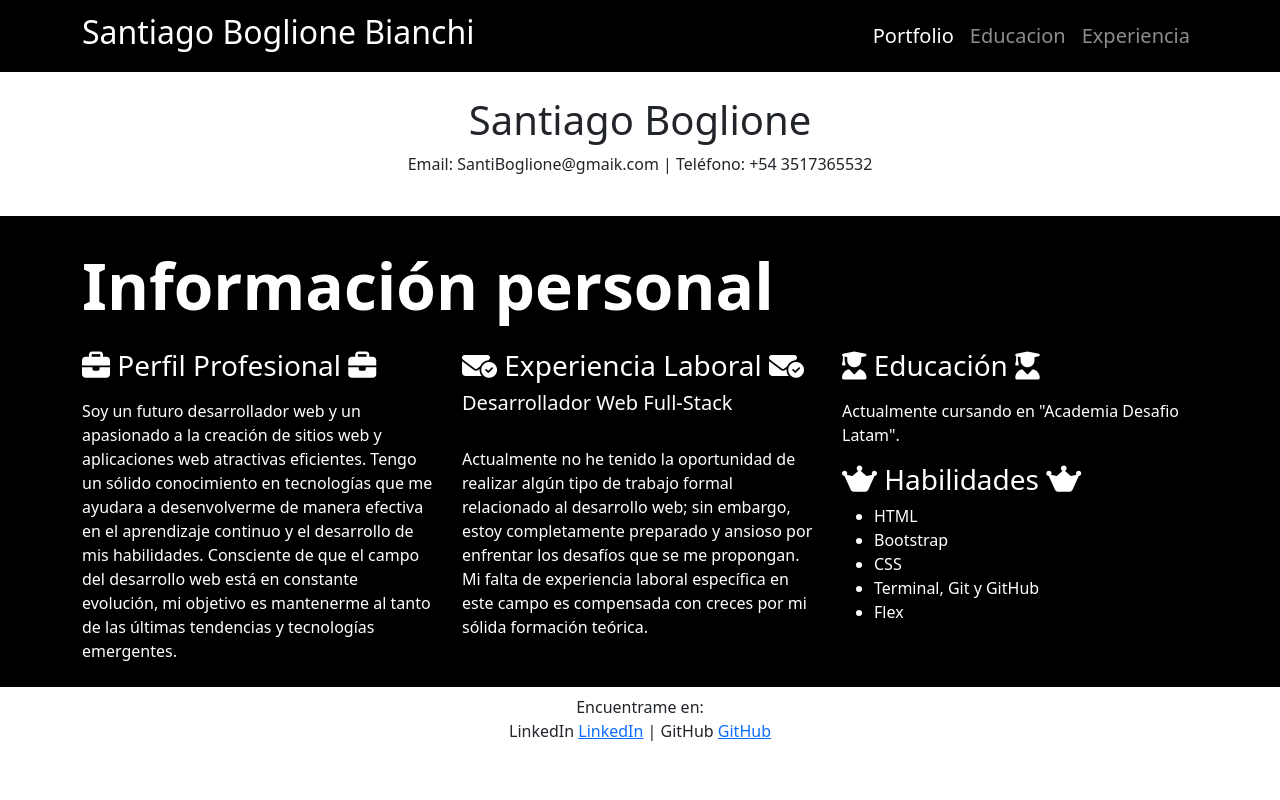
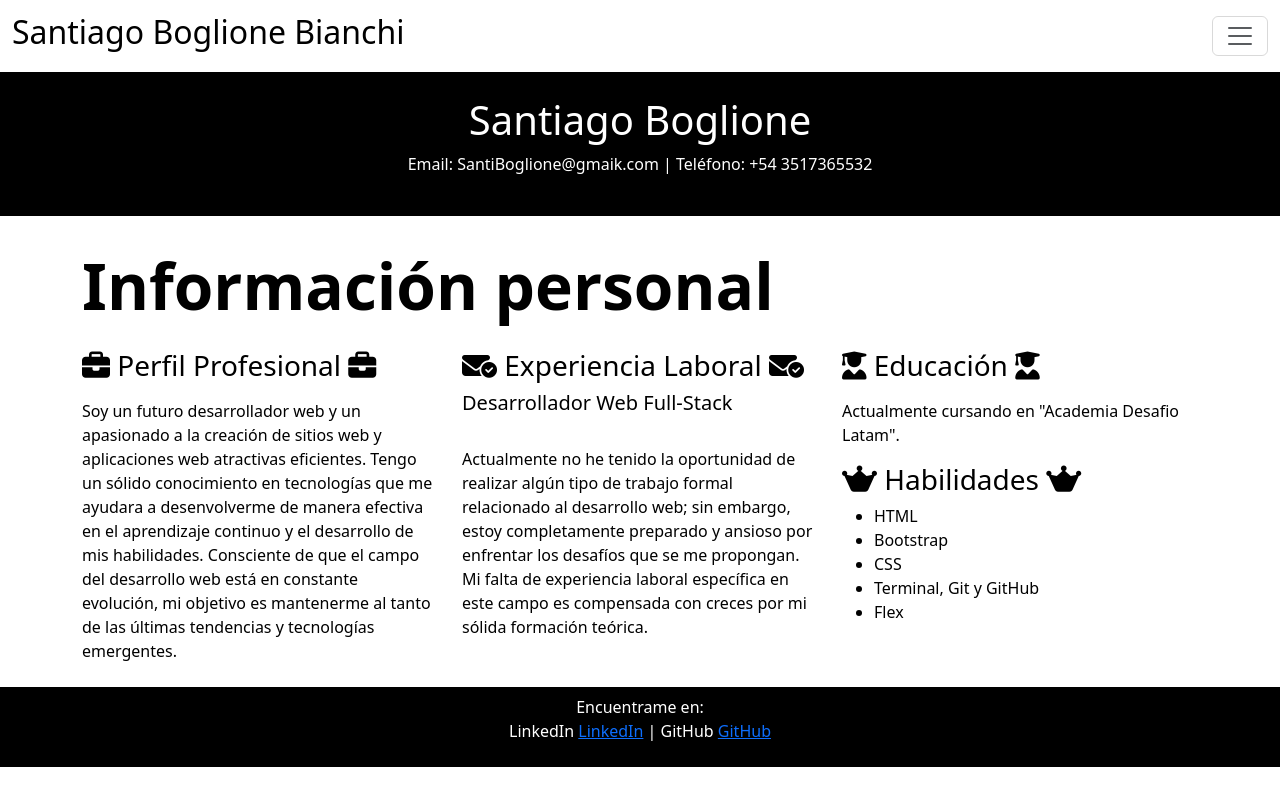
Before and after one commit to SantiBoglione/SantiBoglione.github.io, a plain HTML site: page index.html in a window 1280 px wide. Drawn offline with nearby package versions, Linux system fonts and the light colour scheme.

Commit message:
cv y portafolio final

```diff
--- a/index.html
+++ b/index.html
@@ -13,32 +13,31 @@
 
 <body>
 
-    <nav class="navbar navbar-expand-lg navbar-dark bg-black">
-        <div class="container">
+    <nav class="navbar">
+        <div class="container-fluid">
             <a class="navbar-brand">
                 <h2>Santiago Boglione Bianchi </h2>
             </a>
-            <button class="navbar-toggler" type="button" data-bs-toggle="collapse"
-                aria-controls="navbarSupportedContent" aria-expanded="false" aria-label="Toggle navigation">
+          <button class="navbar-toggler" type="button" data-bs-toggle="offcanvas" data-bs-target="#offcanvasNavbar" aria-controls="offcanvasNavbar" aria-label="Toggle navigation">
             <span class="navbar-toggler-icon"></span>
           </button>
-            <div class="collapse navbar-collapse" id="navbarSupportedContent">
-                <ul class="navbar-nav ms-auto mb-2 mb-lg-0 fs-5">
+          <div class="offcanvas offcanvas-end" tabindex="-1" id="offcanvasNavbar" aria-labelledby="offcanvasNavbarLabel">
+            <div class="offcanvas-header">
+              <h5 class="offcanvas-title" id="offcanvasNavbarLabel">Trabajos Realizados</h5>
+              <button type="button" class="btn-close" data-bs-dismiss="offcanvas" aria-label="Close"></button>
+            </div>
+            <div class="offcanvas-body">
+              <ul class="navbar-nav justify-content-end flex-grow-1 pe-3">
                 <li class="nav-item">
                   <a class="nav-link active" aria-current="page" href="portfolio.html">Portfolio</a>
-                    </li>
-                    <li class="nav-item">
-                        <a class="nav-link" href="#">Educacion</a>
-                    </li>
-                    <li class="nav-item">
-                        <a class="nav-link" href="#">Experiencia</a>
                 </li>
             </ul>
             </div>
           </div>
+        </div>
       </nav>
 
-    <header class="bg-white text-dark text-center">
+    <header class="bg-black text-white text-center">
         <br>
         <h1>Santiago Boglione</h1>
         <p>Email: SantiBoglione@gmaik.com | Teléfono: +54 3517365532</p>
@@ -46,7 +45,7 @@
     </header>
 
 
-    <main class="bg-black text-white p-2">
+    <main class="bg-white text-black p-2">
 
         <section id="About-me" class="container text-start">
             <h2 class="display-3 fw-bold my-4">Información personal</h2>
@@ -90,7 +89,7 @@
         </section>
     </main>
 
-    <footer class="bg-white text-dark text-center p-2">
+    <footer class="bg-black text-white text-center p-2">
         <p>Encuentrame en:<br> LinkedIn <a href="https://www.linkedin.com/in/santiago-boglione-32006a168/">LinkedIn</a>
             | GitHub <a href="https://github.com/SantiBoglione">
                 GitHub </a></p>
```
Lines whose indentation alone changed are shown as unchanged.
